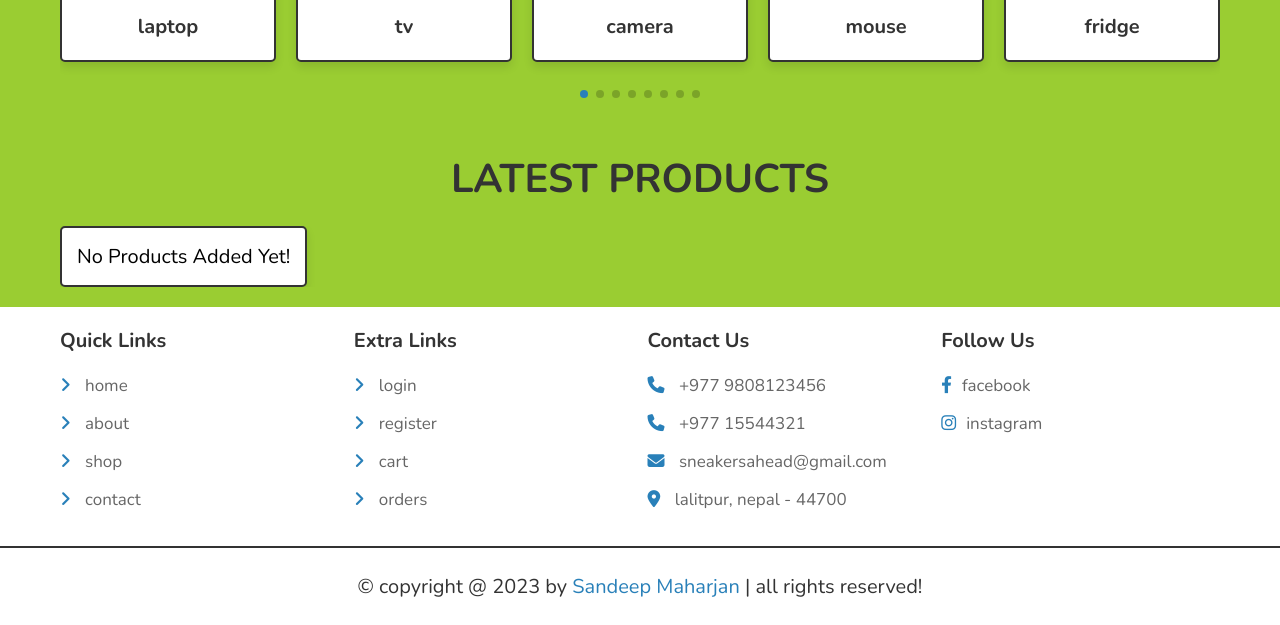
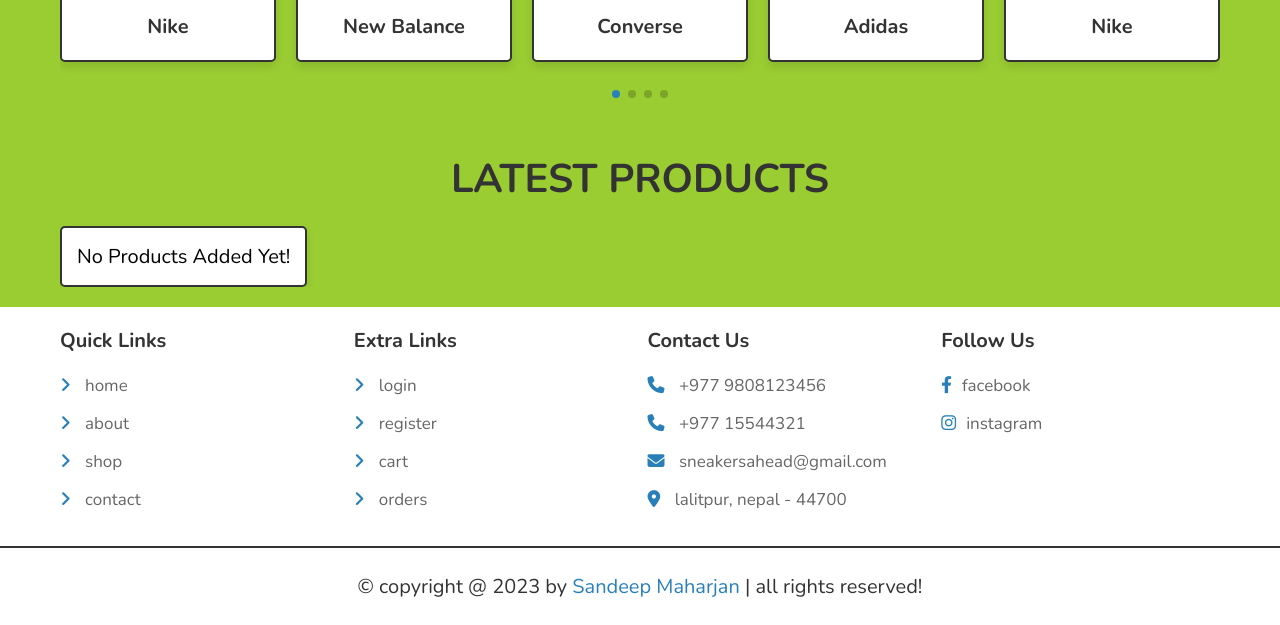
Before and after one commit to Evan3601/sneakermandu, a PHP site: page /home.php in a window 1280 px wide. Shown: the part 785-1410 px from the top of the page. Run offline with PHP 8.4, Linux system fonts and the light colour scheme; data that the repository does not hold is empty; some libraries are stand-ins or nearby versions.

Commit message:
home.php

```diff
--- a/home.php
+++ b/home.php
@@ -45,33 +45,33 @@ include 'components/wishlist_cart.php';
 
       <div class="swiper-slide slide">
          <div class="image">
-            <img src="images/Keep-Fronting.png" alt="">
+              <img src="images/NikeA.png" alt="">
          </div>
          <div class="content">
-            <span>upto 50% off</span>
-            <h3>Latest Sneakers</h3>
+            <span>upto 20% off</span>
+            <h3>Nike</h3>
             <a href="shop.php" class="btn">shop now</a>
          </div>
       </div>
 
       <div class="swiper-slide slide">
          <div class="image">
-            <img src="images/Keep-Fronting.png" alt="">
+              <img src="images/ConverseA.png" alt="">
          </div>
          <div class="content">
-            <span>upto 50% off</span>
-            <h3>latest watches</h3>
+            <span>upto 20% off</span>
+            <h3>Converse</h3>
             <a href="shop.php" class="btn">shop now</a>
          </div>
       </div>
 
       <div class="swiper-slide slide">
          <div class="image">
-            <img src="images/home-img-3.png" alt="">
+            <img src="images/AdidasA.png" alt="">
          </div>
          <div class="content">
-            <span>upto 50% off</span>
-            <h3>latest headsets</h3>
+            <span>upto 20% off</span>
+            <h3>Adidas</h3>
             <a href="shop.php" class="btn">shop now</a>
          </div>
       </div>
@@ -88,50 +88,30 @@ include 'components/wishlist_cart.php';
 
 <section class="category">
 
-   <h1 class="heading">shop by category</h1>
+   <h1 class="heading">Shop By Brand</h1>
 
    <div class="swiper category-slider">
 
    <div class="swiper-wrapper">
 
-   <a href="category.php?category=laptop" class="swiper-slide slide">
-      <img src="images/icon-1.png" alt="">
-      <h3>laptop</h3>
+   <a href="category.php?category=Nike" class="swiper-slide slide">
+      <img src="images/NikeA.png" alt="">
+      <h3>Nike</h3>
    </a>
 
-   <a href="category.php?category=tv" class="swiper-slide slide">
-      <img src="images/icon-2.png" alt="">
-      <h3>tv</h3>
+   <a href="category.php?category=New Balance" class="swiper-slide slide">
+      <img src="images/NewbalanceA.png" alt="">
+      <h3>New Balance</h3>
    </a>
 
-   <a href="category.php?category=camera" class="swiper-slide slide">
-      <img src="images/icon-3.png" alt="">
-      <h3>camera</h3>
+   <a href="category.php?category=Converse" class="swiper-slide slide">
+      <img src="images/ConverseA.png" alt="">
+      <h3>Converse</h3>
    </a>
 
-   <a href="category.php?category=mouse" class="swiper-slide slide">
-      <img src="images/icon-4.png" alt="">
-      <h3>mouse</h3>
-   </a>
-
-   <a href="category.php?category=fridge" class="swiper-slide slide">
-      <img src="images/icon-5.png" alt="">
-      <h3>fridge</h3>
-   </a>
-
-   <a href="category.php?category=washing" class="swiper-slide slide">
-      <img src="images/icon-6.png" alt="">
-      <h3>washing machine</h3>
-   </a>
-
-   <a href="category.php?category=smartphone" class="swiper-slide slide">
-      <img src="images/icon-7.png" alt="">
-      <h3>smartphone</h3>
-   </a>
-
-   <a href="category.php?category=watch" class="swiper-slide slide">
-      <img src="images/icon-8.png" alt="">
-      <h3>watch</h3>
+   <a href="category.php?category=Adidas" class="swiper-slide slide">
+      <img src="images/AdidasA.png" alt="">
+      <h3>Adidas</h3>
    </a>
 
    </div>
```
